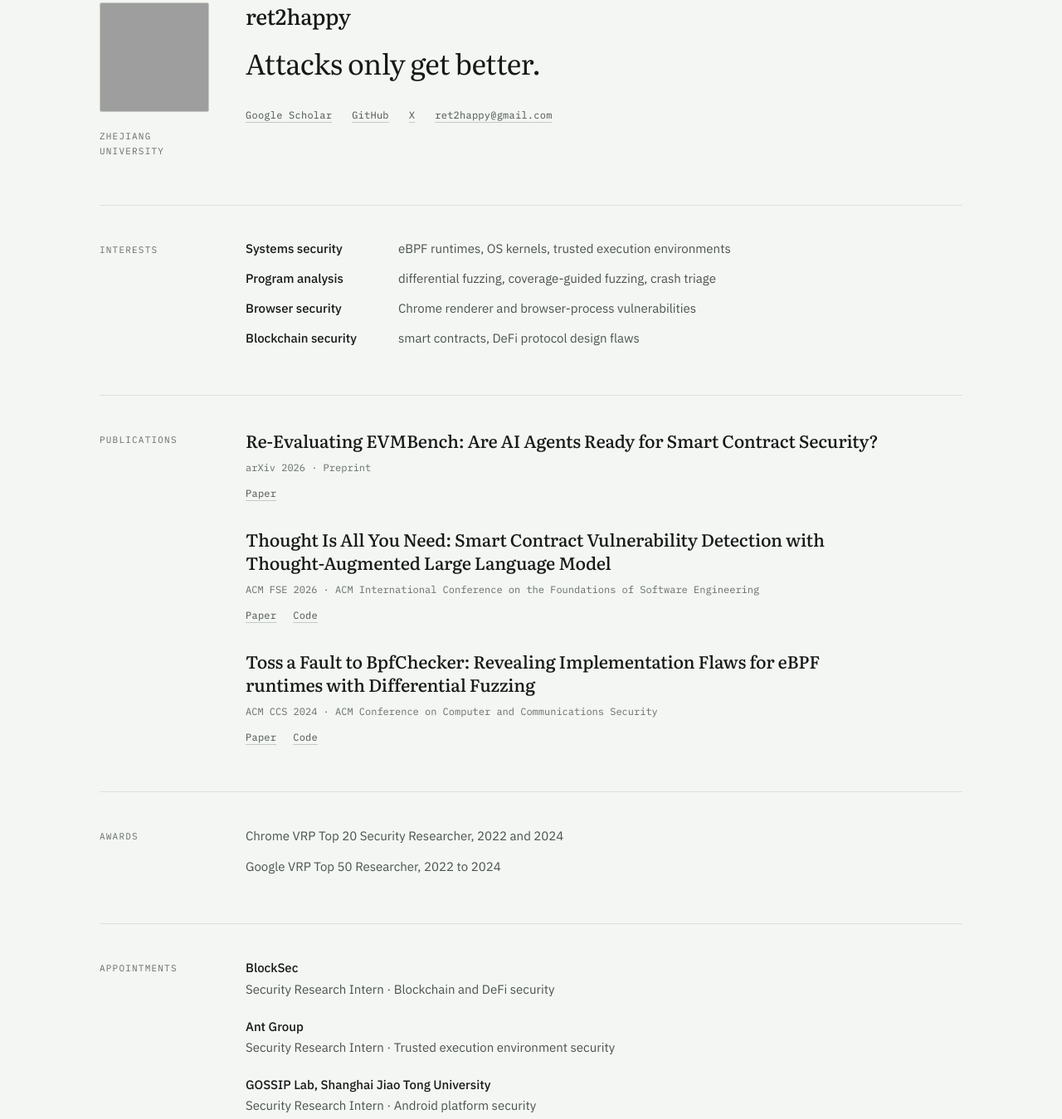
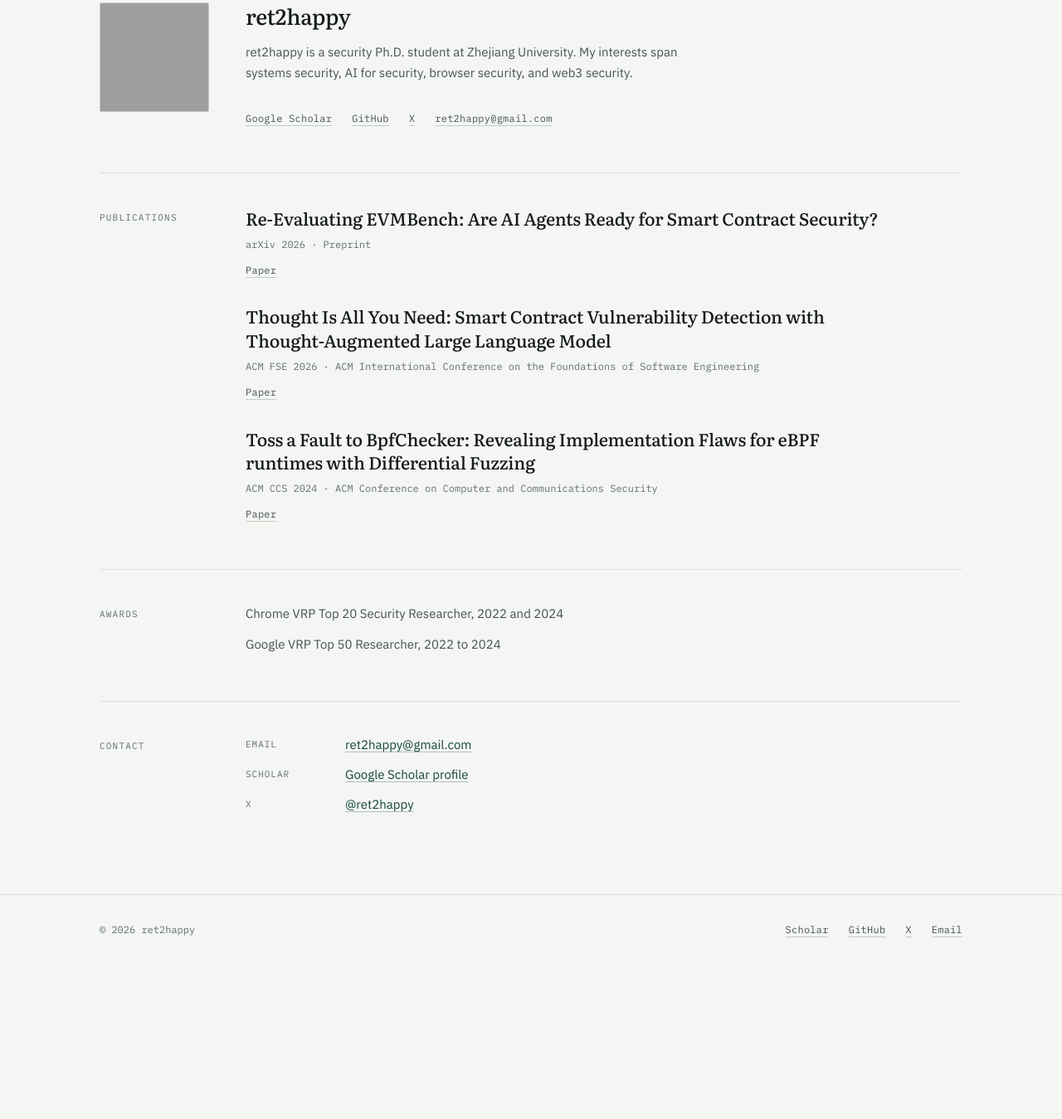
Before and after one commit to pcy190/pcy190, an Astro site: page / in a window 1280 px wide. Shown: the part 124-1473 px from the top of the page at 83% size. After the commit the page ends 1286 px from the top, so only its background shows below. Built offline with nearby package versions, Linux system fonts and the light colour scheme; Astro itself is replaced by a stand-in of ours; grey boxes are pictures that could not be loaded.

Commit message:
Trim the profile to a plain bio and cut two sections
- Replace the enlarged motto with an ordinary paragraph that folds the
  interests into one line: a security Ph.D. student at Zhejiang
  University working on systems, AI-for-security, browser, and web3
  security. Removes the standalone Interests list.
- Drop the Appointments section and its experience data.
- Drop the Code links from publications, keeping only the paper link.

Also removes the now-dead motto, appointment, interest and portrait-label
styles plus the codeLink field. CSS is under 5 kB; the page is Profile,
Publications, Awards, Contact.

```diff
--- a/src/data/profile.ts
+++ b/src/data/profile.ts
@@ -6,7 +6,6 @@ export type Publication = {
   venueShort: string;
   year: number;
   link: string;
-  codeLink?: string;
 };
 
 export const publications: Publication[] = [
@@ -25,7 +24,6 @@ export const publications: Publication[] = [
     venueShort: 'ACM FSE',
     year: 2026,
     link: 'https://dl.acm.org/doi/10.1145/3808141',
-    codeLink: 'https://github.com/ret2happy/synapse_agents',
   },
   {
     title:
@@ -34,31 +32,12 @@ export const publications: Publication[] = [
     venueShort: 'ACM CCS',
     year: 2024,
     link: 'https://dl.acm.org/doi/10.1145/3658644.3690237',
-    codeLink: 'https://github.com/blocksecteam/BpfChecker',
   },
 ];
 
 export const awards: string[] = [
   'Chrome VRP Top 20 Security Researcher, 2022 and 2024',
   'Google VRP Top 50 Researcher, 2022 to 2024',
-];
-
-export const experience = [
-  {
-    role: 'Security Research Intern',
-    org: 'BlockSec',
-    focus: 'Blockchain and DeFi security',
-  },
-  {
-    role: 'Security Research Intern',
-    org: 'Ant Group',
-    focus: 'Trusted execution environment security',
-  },
-  {
-    role: 'Security Research Intern',
-    org: 'GOSSIP Lab, Shanghai Jiao Tong University',
-    focus: 'Android platform security',
-  },
 ];
 
 export const links = {
--- a/src/pages/index.astro
+++ b/src/pages/index.astro
@@ -1,13 +1,6 @@
 ---
 import Base from '@/layouts/Base.astro';
-import { avatar, awards, experience, links, publications } from '@/data/profile';
-
-const interests = [
-  { area: 'Systems security', detail: 'eBPF runtimes, OS kernels, trusted execution environments' },
-  { area: 'Program analysis', detail: 'differential fuzzing, coverage-guided fuzzing, crash triage' },
-  { area: 'Browser security', detail: 'Chrome renderer and browser-process vulnerabilities' },
-  { area: 'Blockchain security', detail: 'smart contracts, DeFi protocol design flaws' },
-];
+import { avatar, awards, links, publications } from '@/data/profile';
 ---
 
 <Base>
@@ -16,13 +9,15 @@ const interests = [
       <div class="doc-row">
         <div>
           <img src={avatar} alt="ret2happy" width="132" height="132" referrerpolicy="no-referrer" class="portrait" />
-          <p class="doc-label portrait-label">Zhejiang University</p>
         </div>
 
         <div>
           <h1 class="profile-name">ret2happy</h1>
 
-          <p class="motto">Attacks only get better.</p>
+          <p class="bio measure">
+            ret2happy is a security Ph.D. student at Zhejiang University. My interests span systems
+            security, AI for security, browser security, and web3 security.
+          </p>
 
           <div class="link-row">
             <a class="link-meta" href={links.scholar} target="_blank" rel="noopener noreferrer">Google Scholar</a>
@@ -31,23 +26,6 @@ const interests = [
             <a class="link-meta" href={`mailto:${links.email}`}>{links.email}</a>
           </div>
         </div>
-      </div>
-    </section>
-
-    <hr class="rule rule-gap" />
-    <section class="section">
-      <div class="doc-row">
-        <p class="doc-label">Interests</p>
-        <dl>
-          {
-            interests.map((item) => (
-              <div class="deflist-row">
-                <dt class="deflist-term">{item.area}</dt>
-                <dd class="deflist-desc">{item.detail}</dd>
-              </div>
-            ))
-          }
-        </dl>
       </div>
     </section>
 
@@ -63,9 +41,6 @@ const interests = [
                 <p class="entry-meta">{pub.venueShort} {pub.year} · {pub.venue}</p>
                 <p class="entry-links">
                   <a class="link-meta" href={pub.link} target="_blank" rel="noopener noreferrer">Paper</a>
-                  {pub.codeLink && (
-                    <a class="link-meta" href={pub.codeLink} target="_blank" rel="noopener noreferrer">Code</a>
-                  )}
                 </p>
               </li>
             ))
@@ -80,24 +55,6 @@ const interests = [
         <p class="doc-label">Awards</p>
         <ul class="stack">
           {awards.map((award) => <li>{award}</li>)}
-        </ul>
-      </div>
-    </section>
-
-    <hr class="rule rule-gap" />
-    <section id="about" class="section">
-      <div class="doc-row">
-        <p class="doc-label">Appointments</p>
-        <ul class="stack stack-wide">
-          {
-            experience.map((item) => (
-              <li>
-                <span class="appt-org">{item.org}</span>
-                <br />
-                {item.role} · {item.focus}
-              </li>
-            ))
-          }
         </ul>
       </div>
     </section>
--- a/src/styles/global.css
+++ b/src/styles/global.css
@@ -240,10 +240,6 @@ main {
   background: var(--paper-raised);
 }
 
-.portrait-label {
-  margin-top: 16px;
-}
-
 .profile-name {
   font-family: var(--serif);
   font-size: 26px;
@@ -252,13 +248,11 @@ main {
   letter-spacing: -0.01em;
 }
 
-.motto {
-  font-family: var(--serif);
-  font-size: clamp(24px, 3vw, 34px);
-  font-weight: 400;
-  line-height: 1.25;
-  letter-spacing: -0.014em;
-  margin-top: 20px;
+.bio {
+  color: var(--ink-2);
+  font-size: 15px;
+  line-height: 1.68;
+  margin-top: 16px;
 }
 
 /* ---- links ----------------------------------------------------------- */
@@ -300,7 +294,7 @@ main {
   text-decoration-color: var(--pine);
 }
 
-/* ---- definition lists (interests, contact) --------------------------- */
+/* ---- definition list (contact) --------------------------------------- */
 
 .deflist-row + .deflist-row {
   margin-top: 12px;
@@ -309,10 +303,6 @@ main {
 .deflist-term {
   font-weight: 500;
   color: var(--ink);
-}
-
-.deflist-desc {
-  color: var(--ink-2);
 }
 
 .deflist-mono .deflist-term {
@@ -341,7 +331,7 @@ main {
   }
 }
 
-/* ---- publications, awards, appointments ------------------------------ */
+/* ---- publications and awards ----------------------------------------- */
 
 .entry-list > li + li {
   margin-top: 32px;
@@ -373,18 +363,9 @@ main {
   margin-top: 12px;
 }
 
-.stack-wide > li + li {
-  margin-top: 20px;
-}
-
 .stack li {
   color: var(--ink-2);
   line-height: 1.68;
-}
-
-.appt-org {
-  font-weight: 500;
-  color: var(--ink);
 }
 
 /* ---- footer ---------------------------------------------------------- */
```
